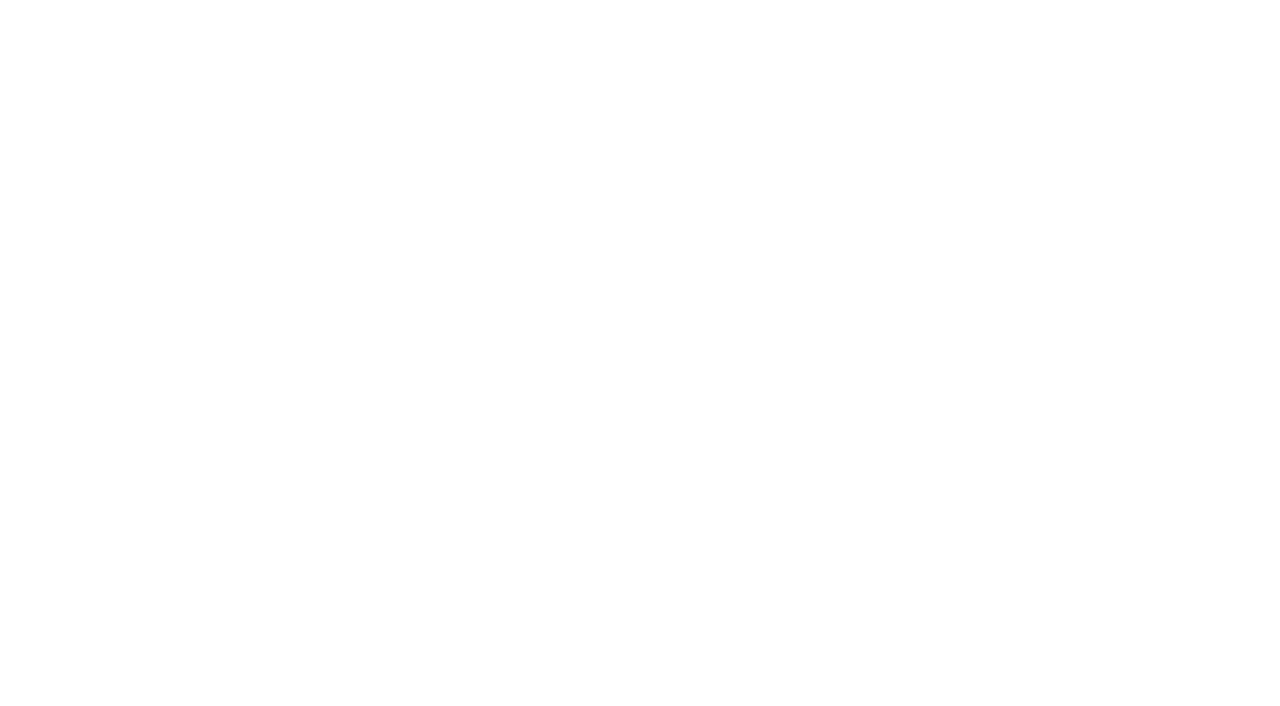
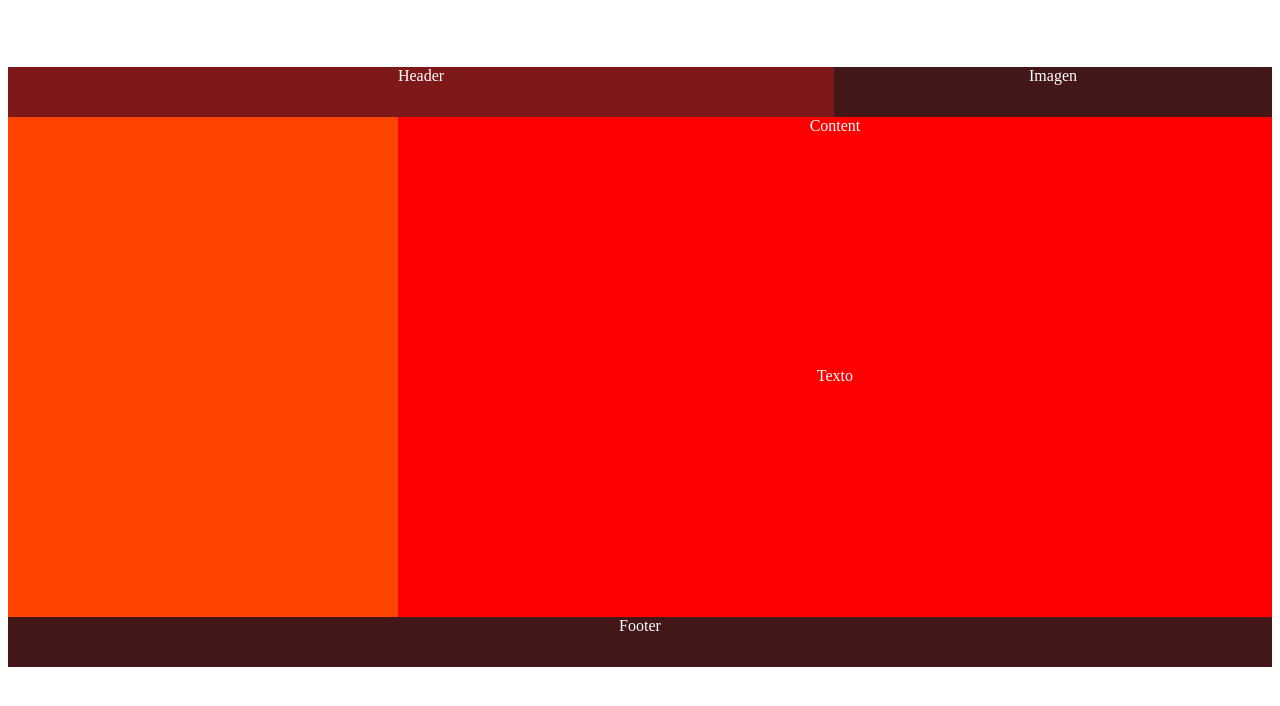
Before and after one commit to xisca-ayala/maquetacion, a plain HTML site: page grid/gridAreas/index.html in a window 1280 px wide. Drawn offline with Linux system fonts and the light colour scheme.

Commit message:
cambios areas sin acabar

```diff
--- a/grid/gridAreas/index.html
+++ b/grid/gridAreas/index.html
@@ -0,0 +1,22 @@
+<!DOCTYPE html>
+<html lang="en">
+<head>
+    <meta charset="UTF-8">
+    <meta name="viewport" content="width=device-width, initial-scale=1.0">
+    <link rel="stylesheet" href="style.css">
+    <title>GRID AREAS</title>
+</head>
+<body>
+    <h2>Grid Áreas</h2>
+    <div class="gridAreas">
+        <div class="header">Header</div>
+        <div class="image">Imagen</div>
+        <div class="lateralMenu">
+            <div></div>
+        </div>
+        <div class="content">Content</div>
+        <div class="text">Texto</div>
+        <div class="footer">Footer</div>
+    </div>
+</body>
+</html>
--- a/grid/gridAreas/style.css
+++ b/grid/gridAreas/style.css
@@ -0,0 +1,72 @@
+*{
+    color:white;
+    text-align: center;
+}
+
+.gridAreas{
+    display:grid;
+    grid-template-areas: 'header header image'
+                            'lateralMenu content content'
+                            'lateralMenu text text'
+                            'footer footer footer';
+}
+
+.header{
+    background-color: rgb(124, 24, 24);
+    grid-area: header;
+    height: 50px;
+}
+
+.image{
+    background-color: rgb(67, 23, 23);
+    grid-area: image;
+    height: 50px;
+}
+
+.lateralMenu{
+    background-color: orangered;
+    grid-area: lateralMenu;
+    height:500px;
+    display:grid;
+    grid-template-areas:
+        'orang'
+        'aside'
+        'orang'
+        'orang'
+        'aside'
+        'orang';
+    grid-template-rows: 1fr 1fr 1fr 1fr 1fr 1fr;
+    grid-template-columns: 1fr;
+
+}
+
+.orang{
+    grid-area: orang;
+    background-color: blue;
+
+}
+
+.aside{
+    background-color: white;
+    color:orangered;
+    grid-area: aside;
+
+}
+
+.content{
+    background-color: red;
+    grid-area: content;
+    height: 250px;
+}
+
+.text{
+    background-color: red;
+    grid-area: text;
+    height: 250px;
+}
+
+.footer{
+    background-color: rgb(67, 23, 23);
+    grid-area: footer;
+    height: 50px;
+}
--- a/grid/lineasNombradas/style.css
+++ b/grid/lineasNombradas/style.css
@@ -177,6 +177,7 @@
     grid-column: x15/x17;
     grid-row: y18/y19;
     font-weight: bold;
+    text-align: center;
 }
 
 .sidebar2{
@@ -192,6 +193,7 @@
     grid-column: x15/x17;
     grid-row: y20/y21;
     font-size: small;
+    text-align: center;
 }
 
 .sidebar3{
@@ -200,6 +202,7 @@
     display:grid;
     grid-template-columns:[x4]0.5fr [x15]5fr[x16]5fr [x17]0.5fr [x2] ;
     grid-template-rows:[y16]0fr [y22]5fr [y23]0fr [y17];
+    text-align:center;
 }
 
 .sidebarBox3{
@@ -222,4 +225,5 @@
     grid-column: x15/x17;
     grid-row: y24/y25;
     font-size: small;
+    text-align: center;
 }
```
